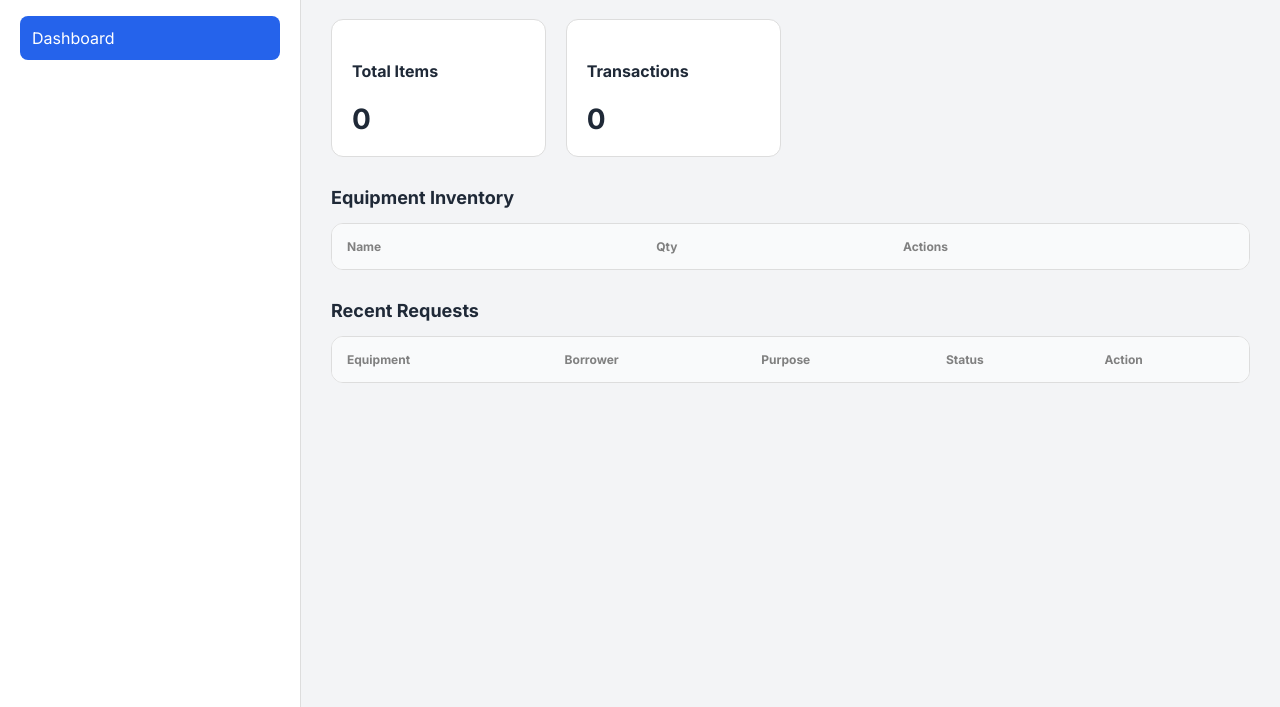
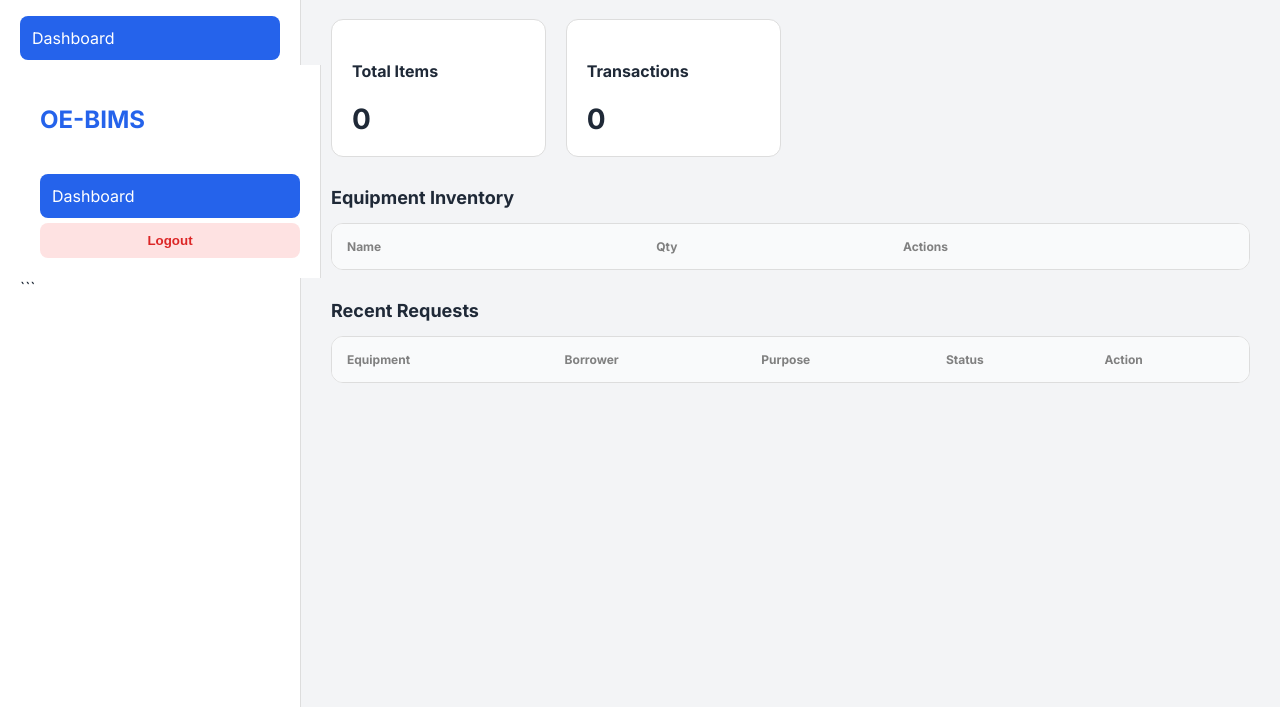
Before and after one commit to Jerikoy20/BIMS, a website: page index.html in a window 1280 px wide. Shown: the part 93-800 px from the top of the page. Drawn offline with Linux system fonts and the light colour scheme; no server answers; sample sign-in values are in the browser's storage.

Commit message:
Add files via upload

````diff
--- a/index.html
+++ b/index.html
@@ -1,13 +1,17 @@
 <!DOCTYPE html>
 <html lang="en">
 <head>
+
     <meta charset="UTF-8">
     <meta name="viewport" content="width=device-width, initial-scale=1.0">
     <title>OE-BIMS Dashboard</title>
     <link href="https://fonts.googleapis.com/css2?family=Inter:wght@400;500;600;700&display=swap" rel="stylesheet">
     <link rel="stylesheet" href="https://cdnjs.cloudflare.com/ajax/libs/font-awesome/6.4.0/css/all.min.css">
 
+
+
     <style>
+
         :root { --primary-blue: #2563eb; --bg-light: #f3f4f6; --text-dark: #1f2937; }
         body { font-family: 'Inter', sans-serif; background: var(--bg-light); color: var(--text-dark); display: flex; height: 100vh; overflow: hidden; margin: 0; }
 
@@ -50,6 +54,16 @@
     <div class="sidebar">
         <h2 style="color: var(--primary-blue); margin-bottom: 40px;">OE-BIMS</h2>
         <a href="#" class="nav-item active">Dashboard</a>
+
+        <div class="sidebar">
+        <h2 style="color: var(--primary-blue); margin-bottom: 40px;">OE-BIMS</h2>
+        <a href="#" class="nav-item active">Dashboard</a>
+
+        <button onclick="logout()" style="margin-top: auto; padding: 10px; background: #fee2e2; color: #dc2626; border: none; border-radius: 8px; cursor: pointer; font-weight: 600; width: 100%;">
+            Logout
+        </button>
+        </div> ```
+
     </div>
 
     <div class="main-content">
@@ -100,6 +114,13 @@
     </div>
 
     <script>
+
+        // SECURITY CHECK: If no key, kick them out immediately!
+        if (localStorage.getItem("isLoggedIn") !== "true") {
+            window.location.href = "login.html";
+        }
+        // ... rest of your code ...
+
         const API_URL = ''; // Relative path for cloud
 
         // --- LOAD DATA ---
@@ -198,6 +219,12 @@
 
         // Start
         refreshData();
+
+        function logout() {
+        localStorage.removeItem("isLoggedIn"); // Deletes the "key"
+        window.location.href = "login.html";   // Kicks you to the login page
+    }
+
     </script>
 </body>
 </html>
````
